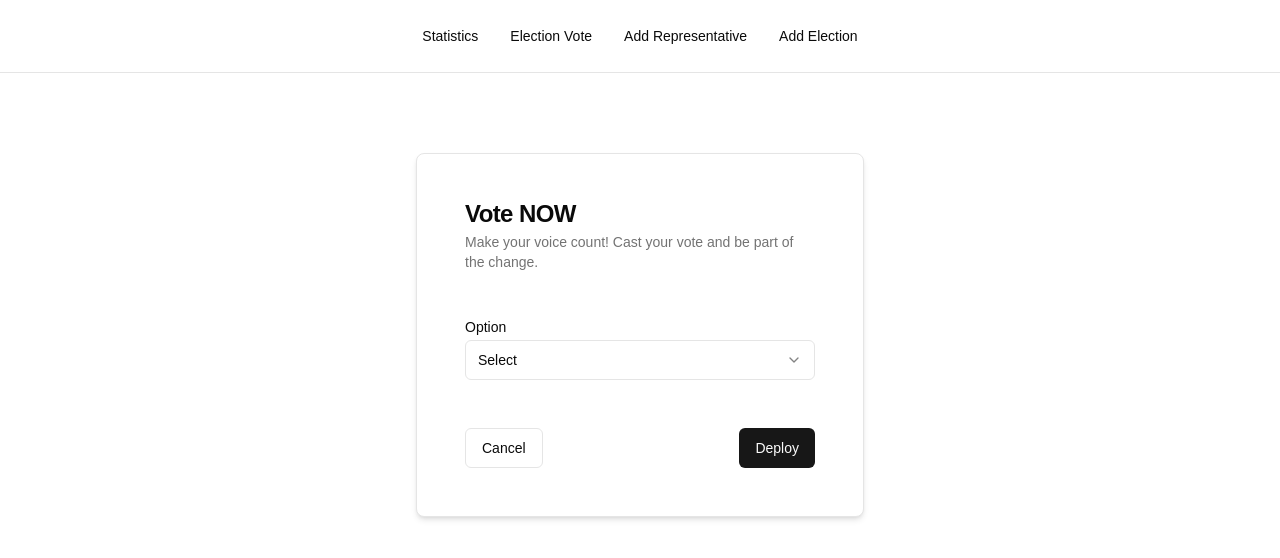
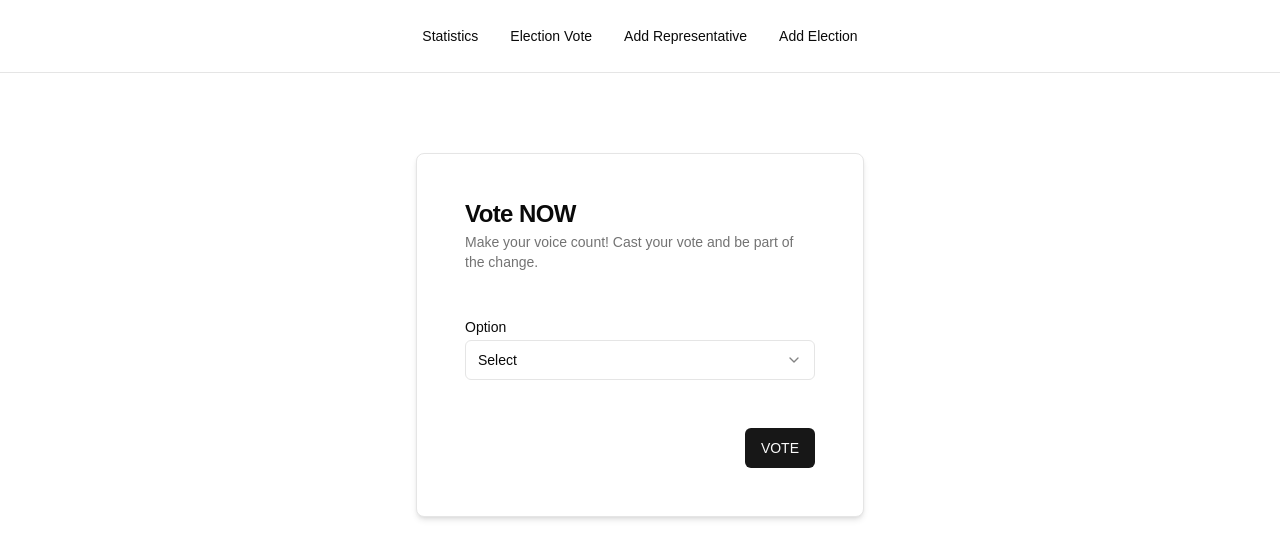
Before and after one commit to alimohseni99/vote-application, a Next.js app: page /election-vote in a window 1280 px wide. Shown: the top 558 px of the page. Built offline with nearby package versions, Linux system fonts and the light colour scheme; no server answers.

Commit message:
small update to vote elction page ui

```diff
--- a/src/features/representative-management/component/election-card.tsx
+++ b/src/features/representative-management/component/election-card.tsx
@@ -45,9 +45,8 @@ export function ElectionCard() {
           </div>
         </form>
       </CardContent>
-      <CardFooter className="flex justify-between">
-        <Button variant="outline">Cancel</Button>
-        <Button>Deploy</Button>
+      <CardFooter className="flex justify-end">
+        <Button>VOTE</Button>
       </CardFooter>
     </Card>
   );
```
